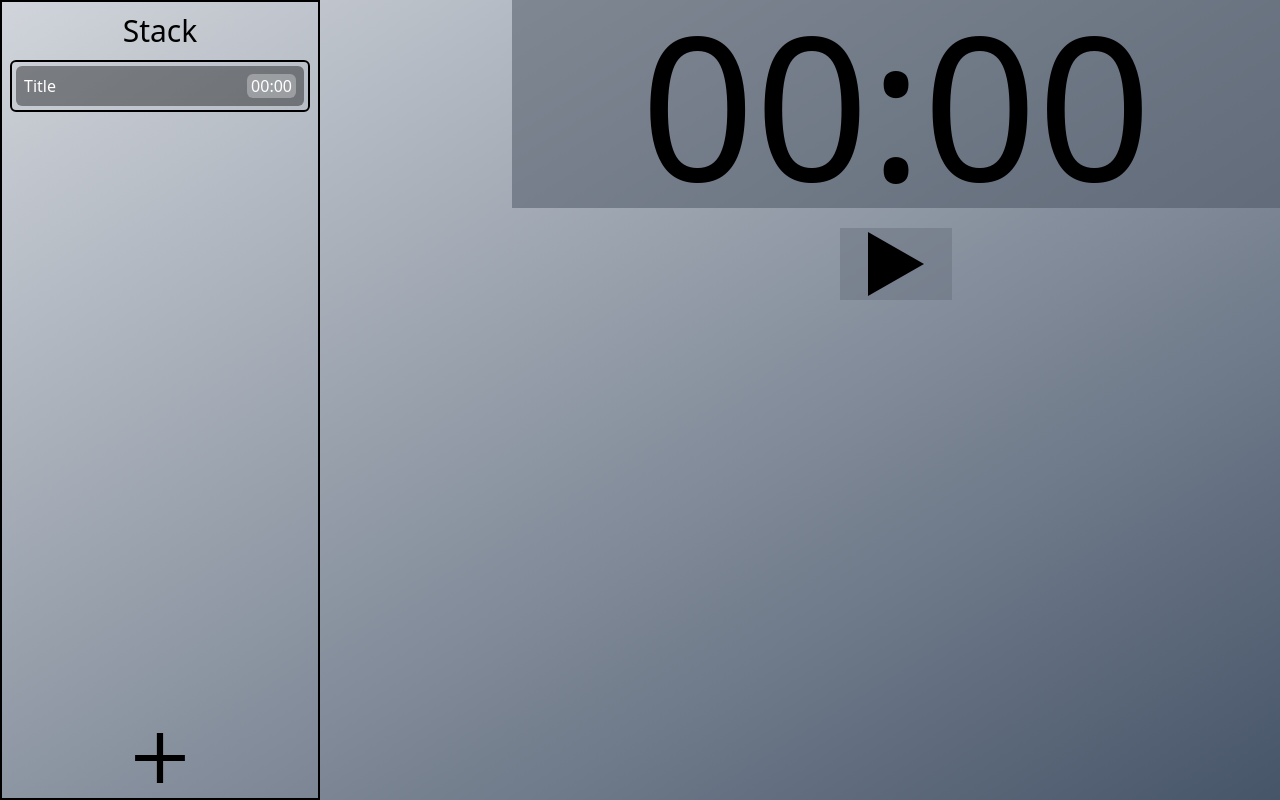
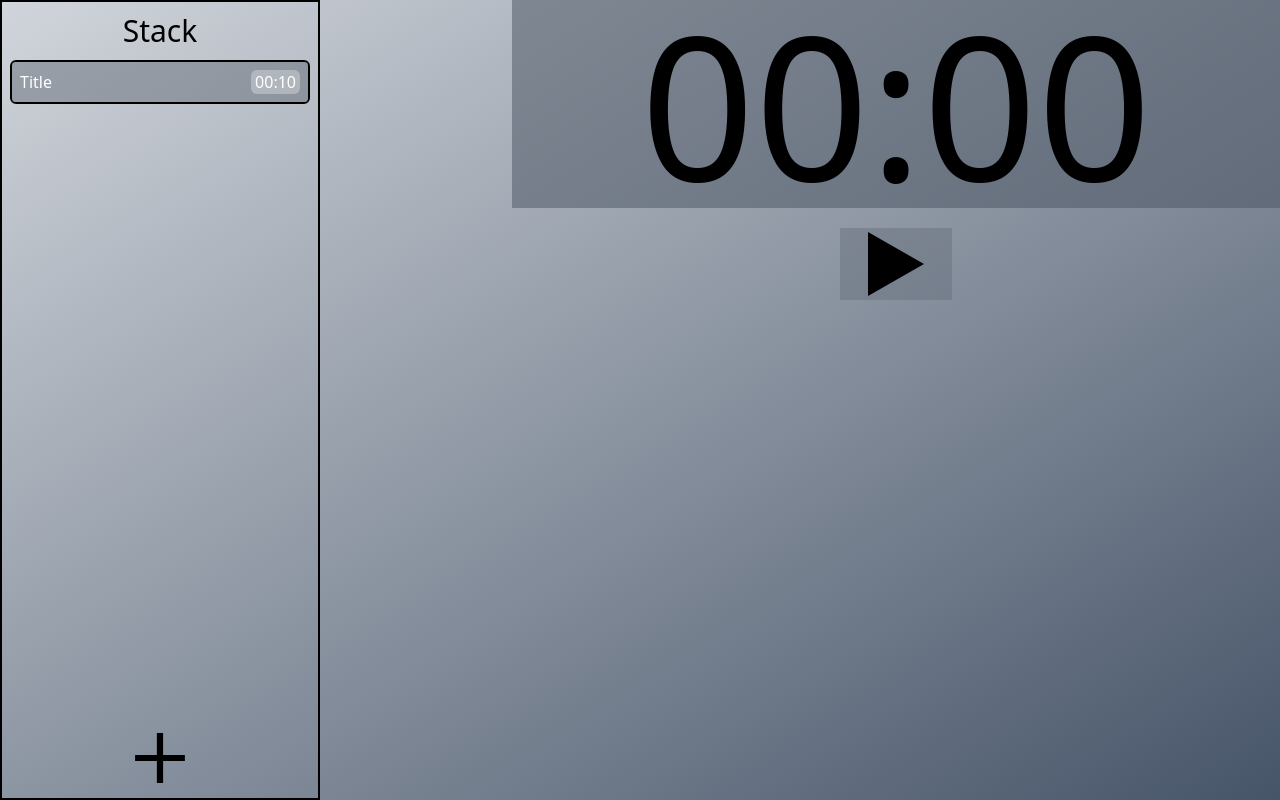
Before and after one commit to RockyPHER/Ttasker-Ultimate, a Next.js app: page / in a window 1280 px wide. Built offline with nearby package versions, Linux system fonts and the light colour scheme.

Commit message:
Trying to implement task timeProps to timer

```diff
--- a/app/page.tsx
+++ b/app/page.tsx
@@ -2,13 +2,14 @@ import Image from 'next/image'
 import Timer from '@/components/Timer/TimerMain'
 import Task from '@/components/Task/TaskMain'
 import Stack from '@/components/Stack/StackMain'
+import { getTaskTime } from '@/components/Task/TaskMain'
 
 export default function Home() {
   return (
     <main className='w-screen h-screen bg-gradient-to-br from-gray-300 to-slate-600 flex justify-between'>
       <Stack />
       <div className='w-3/5 h-full'>
-        <Timer taskTime={['00', '05']}/>
+        <Timer taskTime={getTaskTime()}/>
       </div>
     </main>
   );
--- a/app/ui/Task/TaskMain.tsx
+++ b/app/ui/Task/TaskMain.tsx
@@ -2,16 +2,24 @@
 
 import { useState, useEffect } from "react";
 
+export function getTaskTime () : [string, string] {
+    var time : [string, string] = ["00", "10"];
+
+    return time;
+}
+
+function getTaskTitle () {
+    var title : string = "Title";
+
+    return title;
+}
+
 export default function Task() {
-
-    var mockTitle = "Title";
-    var mockMinutes = "00";
-    var mockSeconds = "00";
     var mockDescription = "Description";
 
-    const [title, setTitle] = useState(mockTitle);
-    const [minutes, setMinutes] = useState(mockMinutes);
-    const [seconds, setSeconds] = useState(mockSeconds);
+    const [title, setTitle] = useState(getTaskTitle());
+    const [minutes, setMinutes] = useState(getTaskTime()[0]);
+    const [seconds, setSeconds] = useState(getTaskTime()[1]);
     const [description, setDescription] = useState(mockDescription);
 
     const [isOpen, setIsOpen] = useState(false);
@@ -19,7 +27,7 @@ export default function Task() {
 
     return (
         <div className="w-[300px] h-fit flex flex-col border-2 border-black rounded-md">
-            <div onClick={() => setIsOpen(!isOpen)} className="cursor-pointer m-1 p-2 rounded-md flex flex-row justify-between text-white bg-black bg-opacity-40">
+            <div onClick={() => setIsOpen(!isOpen)} className="cursor-pointer p-2 flex flex-row justify-between text-white bg-gray-600 bg-opacity-40">
                 <div className="">
                     {title}
                 </div>
```
